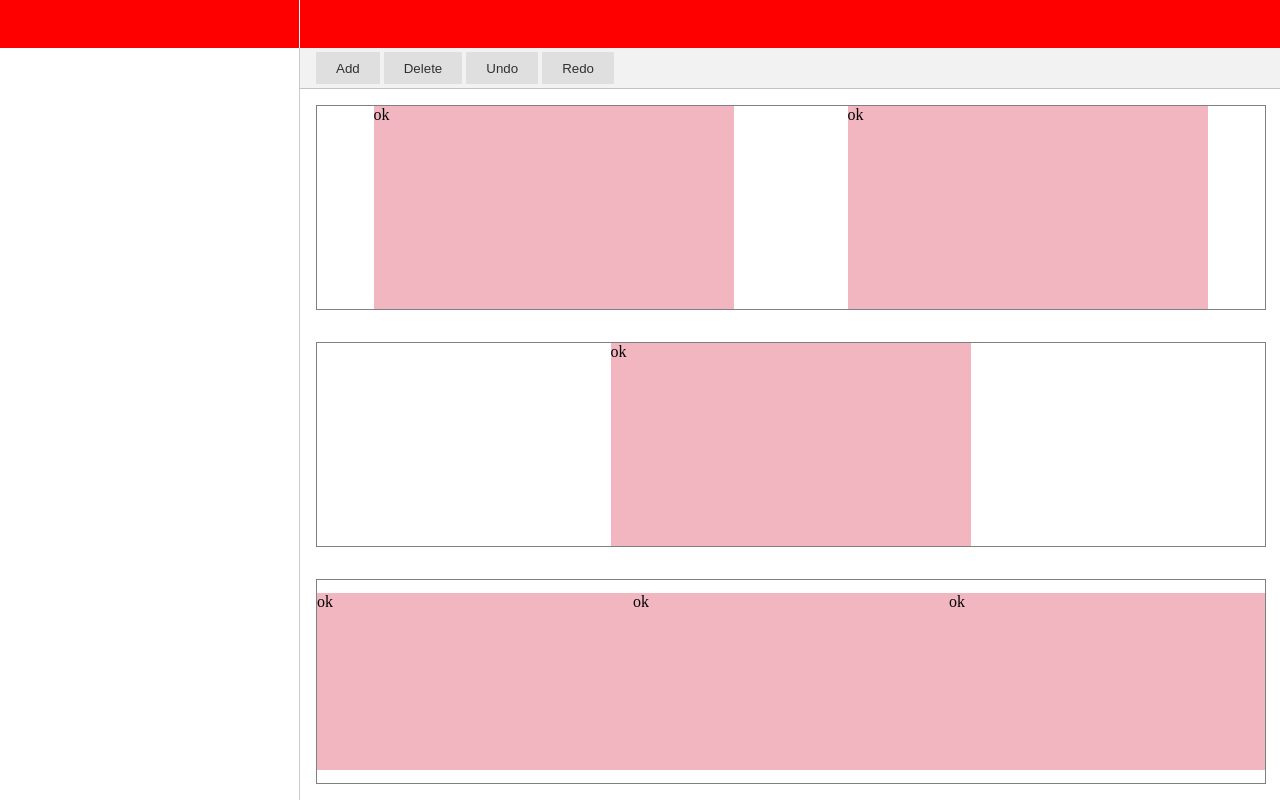
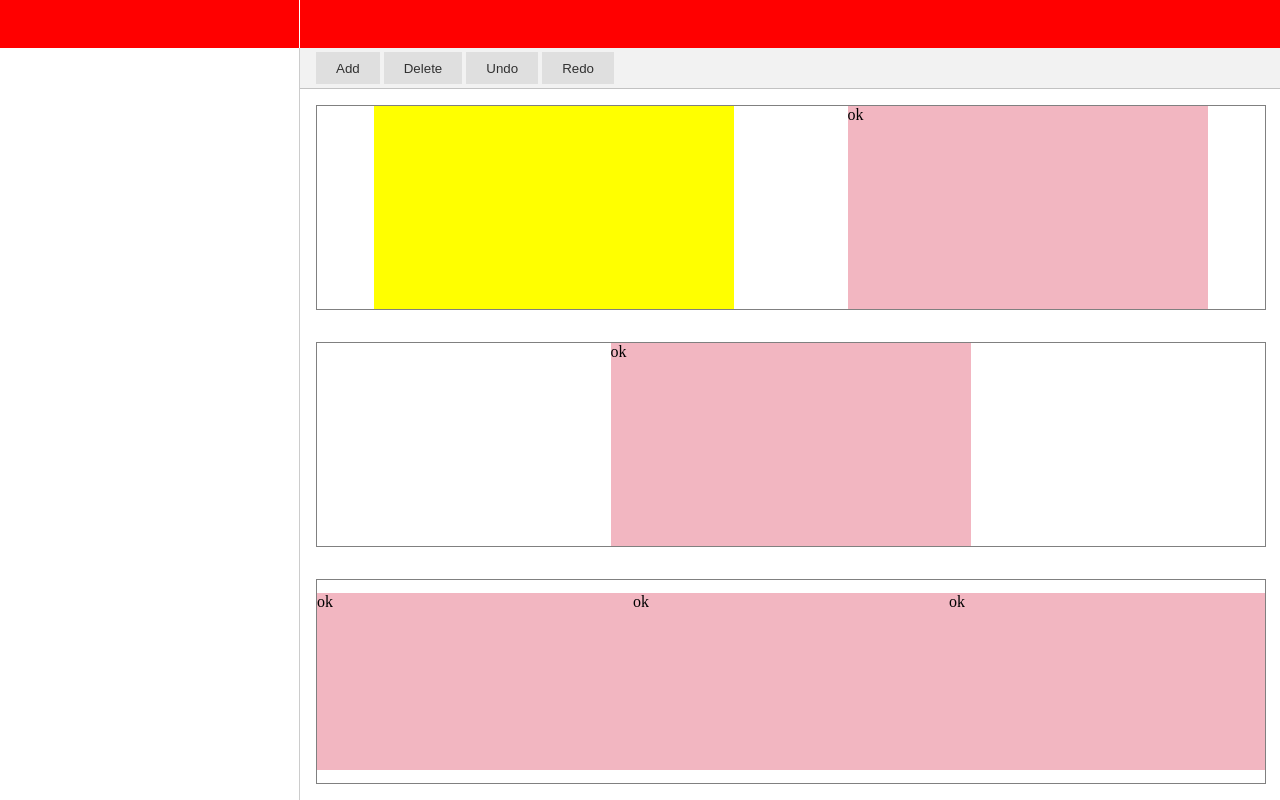
Before and after one commit to angelfraga/angular-aspect-ratio-by-iframe, an Angular app: page / in a window 1280 px wide. Built offline with nearby package versions, Linux system fonts and the light colour scheme.

Commit message:
add resizing example with canvas element

```diff
--- a/src/app/app.component.css
+++ b/src/app/app.component.css
@@ -80,4 +80,6 @@ button:hover {
 
 canvas {
   background: yellow;
+  width: 100%;
+  height: 100%;
 }
--- a/src/app/app.component.html
+++ b/src/app/app.component.html
@@ -14,8 +14,8 @@
     </div>
     <div class="wrapper">
       <div>
-        <app-aspect-ratio>
-          ok
+        <app-aspect-ratio (resized)="resizeElement($event, canvas)">
+          <canvas #canvas></canvas>
         </app-aspect-ratio>
       </div>
       <div>
--- a/src/app/app.component.ts
+++ b/src/app/app.component.ts
@@ -24,4 +24,13 @@ export class AppComponent  implements AfterViewInit, OnDestroy {
     this.componentDestroyed$.next();
     this.componentDestroyed$.complete();
   }
+
+  /**
+   * example of resizing another element based on resized event
+   * btw , we could call render method afterward
+   */
+  resizeElement(coords: ClientRect | DOMRect, element: HTMLCanvasElement) {
+    // element.width = coords.width;
+    // element.height = coords.height;
+  }
 }
```
